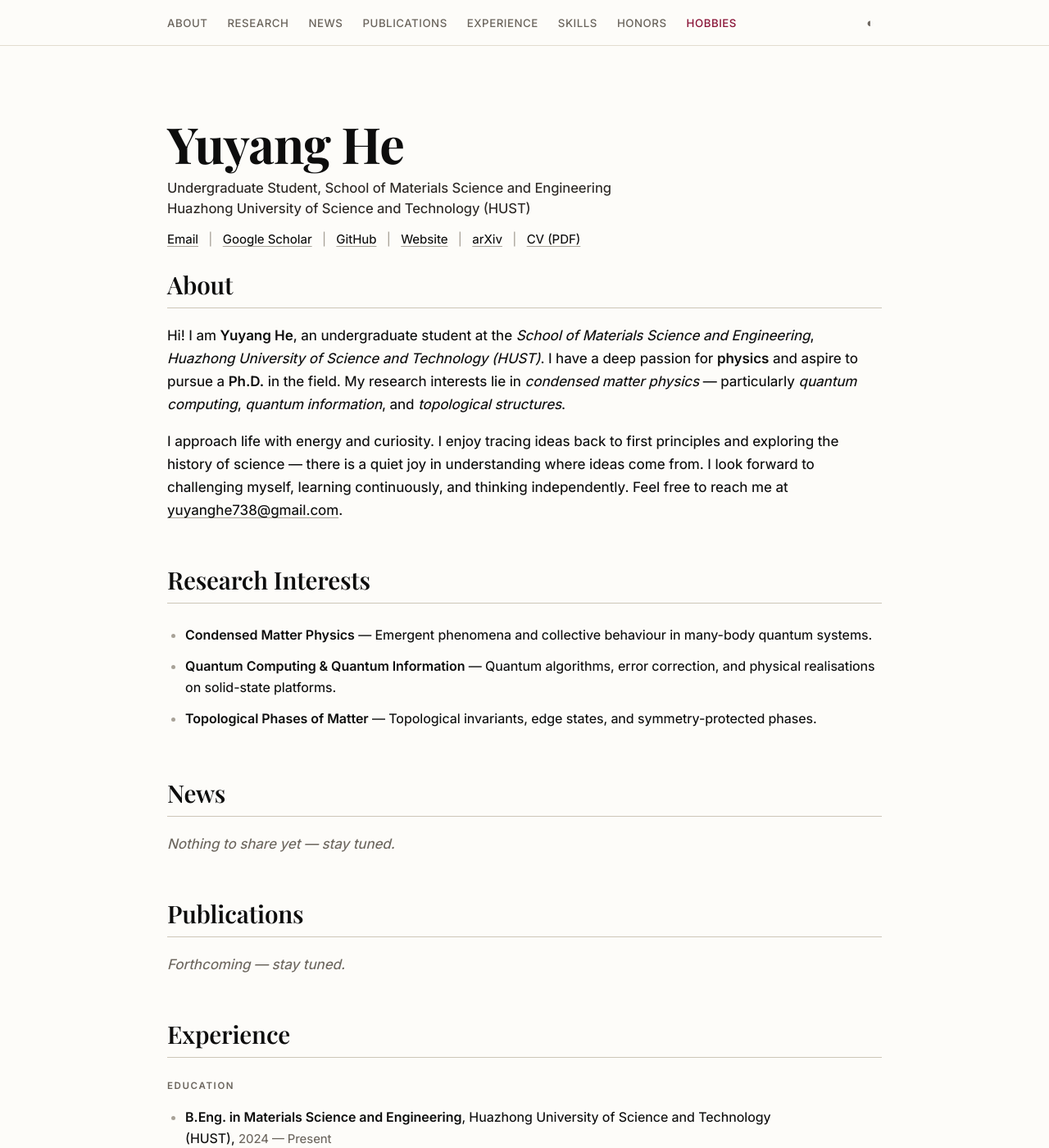
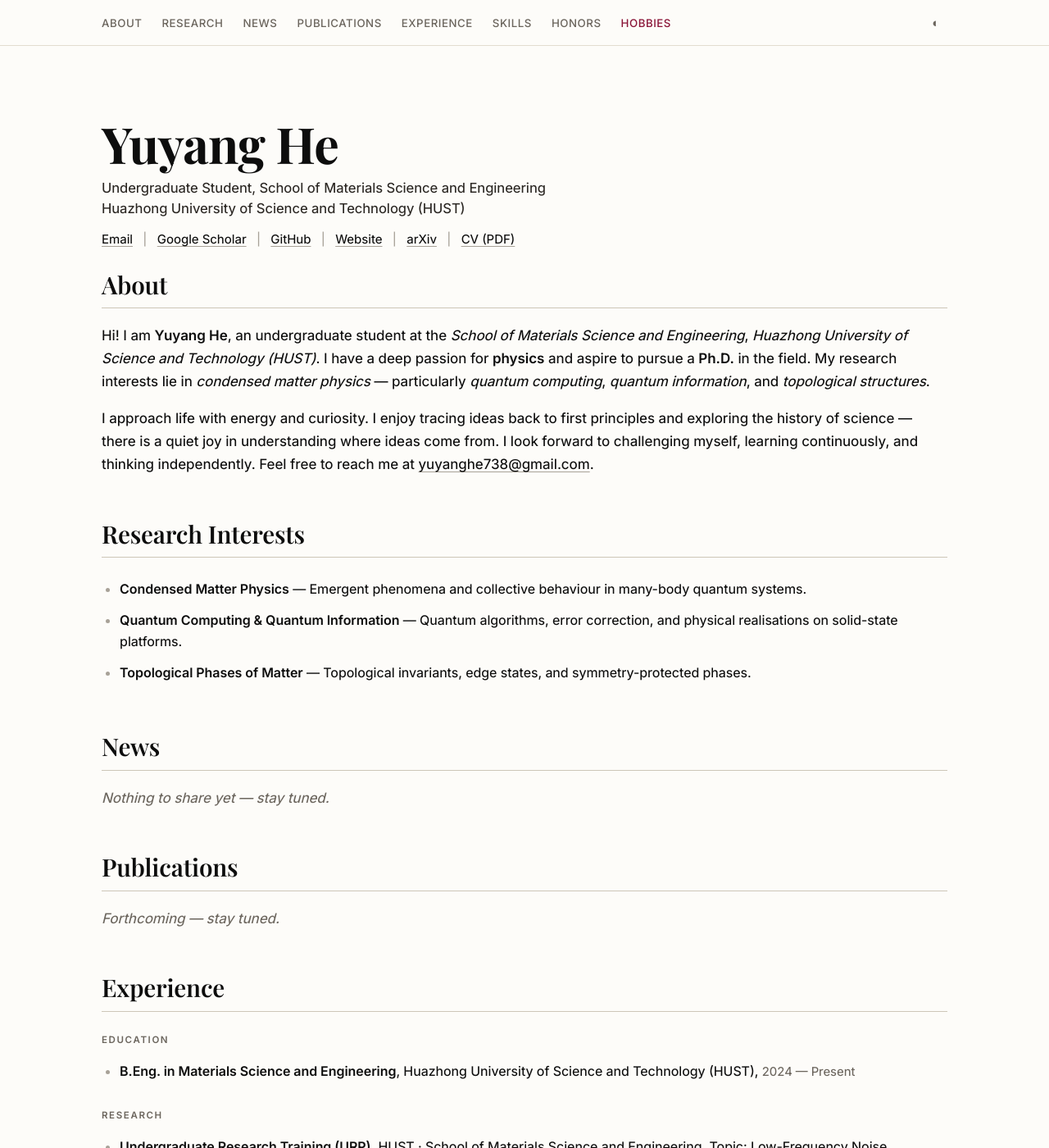
Before and after one commit to yuyanghe738-hub/yuyanghe738-hub.github.io, a Jekyll site: the page built from index.html, in a window 1280 px wide and 1400 px high. Shown: the whole window at 82% size. Built offline with Jekyll 4.4.1, drawn with Linux system fonts in a browser that asks for light colours; some web fonts are replaced.

Commit message:
Widen content max-width to 1080px to match reference layout proportions

```diff
--- a/assets/css/style.css
+++ b/assets/css/style.css
@@ -22,7 +22,7 @@
   --font-ui:      'Inter', -apple-system, BlinkMacSystemFont, 'Segoe UI', sans-serif;
   --font-mono:    'JetBrains Mono', 'SFMono-Regular', Menlo, monospace;
 
-  --measure: 920px;
+  --measure: 1080px;
 }
 
 body.dark {
```
